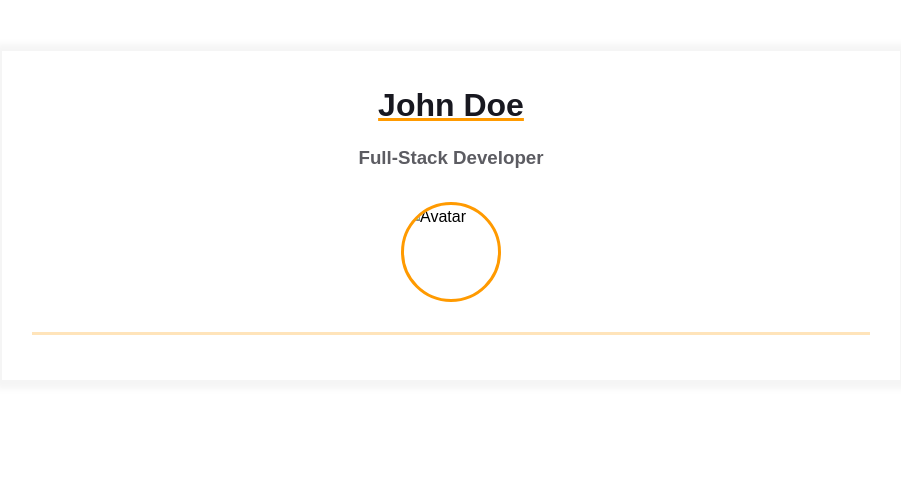
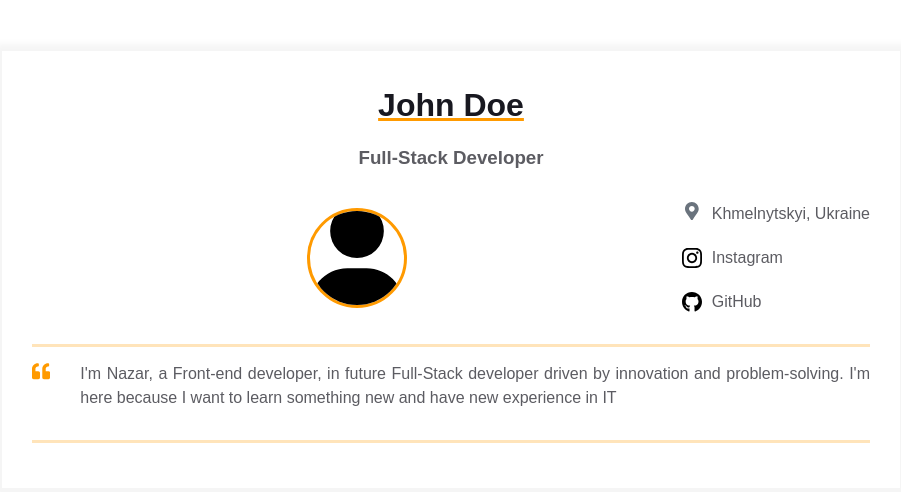
Before and after one commit to laasmagix/homepage, a plain HTML site: page index.html in a window 1280 px wide. Shown: the whole page, without its empty margins (189-1090 px from the left). Drawn offline with Linux system fonts and the light colour scheme.

Commit message:
Added intro

```diff
--- a/index.html
+++ b/index.html
@@ -20,12 +20,95 @@
               <div class="contact-info__block contact-info__block--center">
                 <img
                   class="contact-info__avatar"
-                  src="assets/avatar.png"
+                  src="assets/avatar.svg"
                   alt="Avatar"
                 />
               </div>
 
-              <div class="contact-info__block"></div>
+              <div class="contact-info__block">
+                <a href="" rel="author" class="contact-info__item">
+                  <div class="contact-info__item-icon-wrapper">
+                    <svg
+                      class="contact-info__item-icon"
+                      xmlns="http://www.w3.org/2000/svg"
+                      viewBox="0 0 384 512"
+                    >
+                      <path
+                        d="M172.268 501.67C26.97 291.031 0 269.413 0 192 0 85.961 85.961 0 192
+        0s192 85.961 192 192c0 77.413-26.97 99.031-172.268 309.67-9.535
+        13.774-29.93 13.773-39.464 0zM192 272c44.183 0 80-35.817
+        80-80s-35.817-80-80-80-80 35.817-80 80 35.817 80 80 80z"
+                      ></path>
+                    </svg>
+                  </div>
+                  <span>Khmelnytskyi, Ukraine</span>
+                </a>
+
+                <a
+                  href="https://www.instagram.com/laasmagix?igsh=aTdhM3BjdmlqcXBm&utm_source=qr"
+                  rel="author"
+                  class="contact-info__item"
+                >
+                  <div class="contact-info__item-icon-wrapper">
+                    <svg
+                      xmlns="http://www.w3.org/2000/svg"
+                      viewBox="0 0 448 512"
+                    >
+                      <path
+                        d="M224.1 141c-63.6 0-114.9 51.3-114.9 114.9s51.3 114.9 114.9 114.9S339 319.5 339 255.9 287.7 141 224.1 141zm0 189.6c-41.1 0-74.7-33.5-74.7-74.7s33.5-74.7 74.7-74.7 74.7 33.5 74.7 74.7-33.6 74.7-74.7 74.7zm146.4-194.3c0 14.9-12 26.8-26.8 26.8-14.9 0-26.8-12-26.8-26.8s12-26.8 26.8-26.8 26.8 12 26.8 26.8zm76.1 27.2c-1.7-35.9-9.9-67.7-36.2-93.9-26.2-26.2-58-34.4-93.9-36.2-37-2.1-147.9-2.1-184.9 0-35.8 1.7-67.6 9.9-93.9 36.1s-34.4 58-36.2 93.9c-2.1 37-2.1 147.9 0 184.9 1.7 35.9 9.9 67.7 36.2 93.9s58 34.4 93.9 36.2c37 2.1 147.9 2.1 184.9 0 35.9-1.7 67.7-9.9 93.9-36.2 26.2-26.2 34.4-58 36.2-93.9 2.1-37 2.1-147.8 0-184.8zM398.8 388c-7.8 19.6-22.9 34.7-42.6 42.6-29.5 11.7-99.5 9-132.1 9s-102.7 2.6-132.1-9c-19.6-7.8-34.7-22.9-42.6-42.6-11.7-29.5-9-99.5-9-132.1s-2.6-102.7 9-132.1c7.8-19.6 22.9-34.7 42.6-42.6 29.5-11.7 99.5-9 132.1-9s102.7-2.6 132.1 9c19.6 7.8 34.7 22.9 42.6 42.6 11.7 29.5 9 99.5 9 132.1s2.7 102.7-9 132.1z"
+                      />
+                    </svg>
+                  </div>
+                  <span>Instagram</span>
+                </a>
+
+                <a
+                  href="https://github.com/laasmagix"
+                  rel="author"
+                  class="contact-info__item"
+                >
+                  <div class="contact-info__item-icon-wrapper">
+                    <svg
+                      xmlns="http://www.w3.org/2000/svg"
+                      viewBox="0 0 496 512"
+                    >
+                      <!--!Font Awesome Free 6.5.2 by @fontawesome - https://fontawesome.com License - https://fontawesome.com/license/free Copyright 2024 Fonticons, Inc.-->
+                      <path
+                        d="M165.9 397.4c0 2-2.3 3.6-5.2 3.6-3.3 .3-5.6-1.3-5.6-3.6 0-2 2.3-3.6 5.2-3.6 3-.3 5.6 1.3 5.6 3.6zm-31.1-4.5c-.7 2 1.3 4.3 4.3 4.9 2.6 1 5.6 0 6.2-2s-1.3-4.3-4.3-5.2c-2.6-.7-5.5 .3-6.2 2.3zm44.2-1.7c-2.9 .7-4.9 2.6-4.6 4.9 .3 2 2.9 3.3 5.9 2.6 2.9-.7 4.9-2.6 4.6-4.6-.3-1.9-3-3.2-5.9-2.9zM244.8 8C106.1 8 0 113.3 0 252c0 110.9 69.8 205.8 169.5 239.2 12.8 2.3 17.3-5.6 17.3-12.1 0-6.2-.3-40.4-.3-61.4 0 0-70 15-84.7-29.8 0 0-11.4-29.1-27.8-36.6 0 0-22.9-15.7 1.6-15.4 0 0 24.9 2 38.6 25.8 21.9 38.6 58.6 27.5 72.9 20.9 2.3-16 8.8-27.1 16-33.7-55.9-6.2-112.3-14.3-112.3-110.5 0-27.5 7.6-41.3 23.6-58.9-2.6-6.5-11.1-33.3 2.6-67.9 20.9-6.5 69 27 69 27 20-5.6 41.5-8.5 62.8-8.5s42.8 2.9 62.8 8.5c0 0 48.1-33.6 69-27 13.7 34.7 5.2 61.4 2.6 67.9 16 17.7 25.8 31.5 25.8 58.9 0 96.5-58.9 104.2-114.8 110.5 9.2 7.9 17 22.9 17 46.4 0 33.7-.3 75.4-.3 83.6 0 6.5 4.6 14.4 17.3 12.1C428.2 457.8 496 362.9 496 252 496 113.3 383.5 8 244.8 8zM97.2 352.9c-1.3 1-1 3.3 .7 5.2 1.6 1.6 3.9 2.3 5.2 1 1.3-1 1-3.3-.7-5.2-1.6-1.6-3.9-2.3-5.2-1zm-10.8-8.1c-.7 1.3 .3 2.9 2.3 3.9 1.6 1 3.6 .7 4.3-.7 .7-1.3-.3-2.9-2.3-3.9-2-.6-3.6-.3-4.3 .7zm32.4 35.6c-1.6 1.3-1 4.3 1.3 6.2 2.3 2.3 5.2 2.6 6.5 1 1.3-1.3 .7-4.3-1.3-6.2-2.2-2.3-5.2-2.6-6.5-1zm-11.4-14.7c-1.6 1-1.6 3.6 0 5.9 1.6 2.3 4.3 3.3 5.6 2.3 1.6-1.3 1.6-3.9 0-6.2-1.4-2.3-4-3.3-5.6-2z"
+                      />
+                    </svg>
+                  </div>
+                  <span>GitHub</span>
+                </a>
+              </div>
+            </div>
+          </div>
+        </div>
+        <div class="container">
+          <div class="resume__block">
+            <div class="intro">
+              <div class="intro__icon-wrapper">
+                <svg
+                  class="intro__icon"
+                  xmlns="http://www.w3.org/2000/svg"
+                  viewBox="0 0 512 512"
+                >
+                  <path
+                    d="M464 256h-80v-64c0-35.3 28.7-64 64-64h8c13.3 0 24-10.7
+            24-24V56c0-13.3-10.7-24-24-24h-8c-88.4 0-160 71.6-160 160v240c0
+            26.5 21.5 48 48 48h128c26.5 0 48-21.5
+            48-48V304c0-26.5-21.5-48-48-48zm-288 0H96v-64c0-35.3 28.7-64
+            64-64h8c13.3 0 24-10.7 24-24V56c0-13.3-10.7-24-24-24h-8C71.6
+            32 0 103.6 0 192v240c0 26.5 21.5 48 48 48h128c26.5 0 48-21.5
+            48-48V304c0-26.5-21.5-48-48-48z"
+                  ></path>
+                </svg>
+              </div>
+              <p class="intro_text">
+                I'm Nazar, a Front-end developer, in future Full-Stack developer
+                driven by innovation and problem-solving. I'm here because I
+                want to learn something new and have new experience in IT
+              </p>
             </div>
           </div>
         </div>
```
Also changed, not shown: assets/avatar.svg (added).
